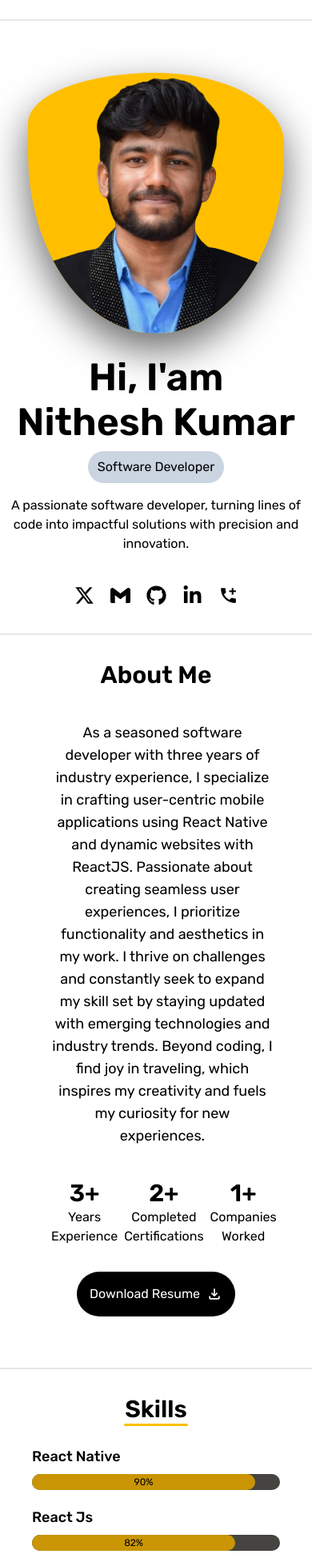
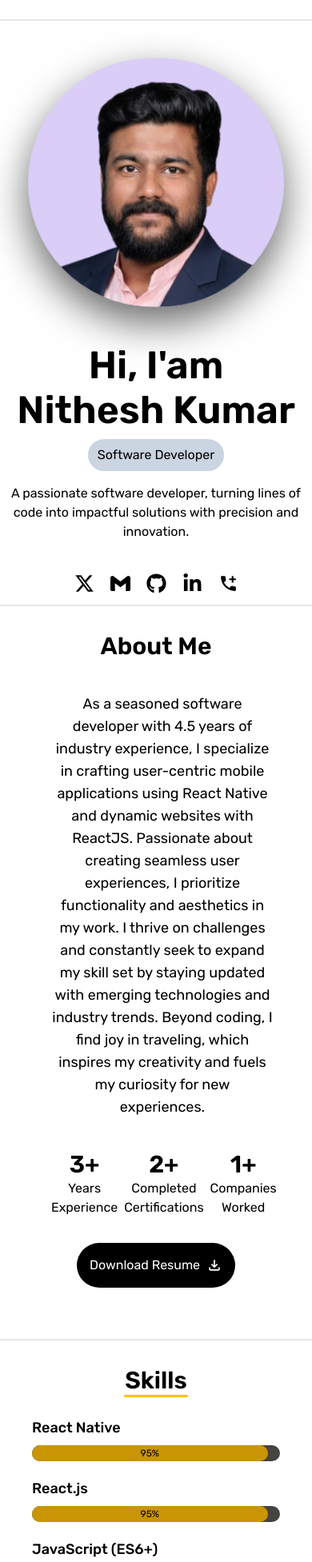
Before and after one commit to Nithesh06Kumar/portfolio-website, a React (Vite) app: page / in a window 390 px wide. Shown: the part 44-1997 px from the top of the page at 80% size. Built offline with nearby package versions, Linux system fonts and the light colour scheme.

Commit message:
[Refactor]:Refactored with latest data and few UI changes

```diff
--- a/src/assets/index.ts
+++ b/src/assets/index.ts
@@ -1,8 +1,9 @@
 import moon from "./navigation/moon.svg";
 import sun from "./navigation/sunny.svg";
 import profile from "./Home/profile.png";
-import profileTransparent from "./Home/profile-transparent.png";
 import mobiledev from "./About/mobile-dev.svg";
+import profileTransparent from "./Home/profile-bg.png";
+
 export const images = {
   moon,
   sun,
--- a/src/components/Footer/Footer.tsx
+++ b/src/components/Footer/Footer.tsx
@@ -5,7 +5,7 @@ const Footer: React.FC = () => {
     <div className="pb-10">
       <div className="border-t-2 mb-4" />
       <p className="text-center dark:text-themecolor-white">
-        @2024 nitheshkumar, IN. All Rights Reserved.
+        @2026 nitheshkumar, IN. All Rights Reserved.
       </p>
     </div>
   );
--- a/src/components/Hero/Hero.tsx
+++ b/src/components/Hero/Hero.tsx
@@ -1,38 +1,15 @@
 import React from "react";
-import { images } from "../../assets";
 import { FaXTwitter, FaGithub, FaLinkedinIn } from "react-icons/fa6";
 import { SiGmail } from "react-icons/si";
 import { MdAddIcCall } from "react-icons/md";
-import { motion } from "framer-motion";
 import useWindowDimensions from "../../hooks/useWindowDiamention";
+import Profilepicture from "./ProfilePicture/Profilepicture";
 
 const Hero: React.FC = () => {
   const { width } = useWindowDimensions();
   return (
     <div className=" md:flex md:justify-between md:w-full sm:ml-0">
-      <motion.div
-        initial={{ y: 0, x: width > 768 ? 300 : 0 }}
-        animate={{
-          y: 30,
-          transition: {
-            repeat: Infinity,
-            repeatType: "loop",
-            ease: "easeInOut",
-            duration: 1,
-          },
-        }}
-        whileInView={{ x: 0 }}
-        transition={{
-          duration: 1,
-        }}
-        className="md:flex-shrink-0 mx-auto md-mx-0 order-3 h-[40%] w-[80%] md:w-[38%] lg:w-[350px]  md:h-[65%] bg-color-3 dark:bg-themecolor-sky rounded-[65%/25%_35%_90%_90%] overflow-hidden drop-shadow-[0_20px_25px_rgba(1,0,0,0.6)] dark:drop-shadow-[0_15px_35px_rgba(255,255,255,0.6)] hover:scale-110 transition-all delay-50 -rotate-[0.6deg]"
-      >
-        <img
-          src={images.profileTransparent}
-          alt="profile"
-          className="relative -top-8 -left-1"
-        />
-      </motion.div>
+      <Profilepicture />
       <div className=" order-2 mt-12 text-center md:text-left md:ml-8 lg:mr-6">
         <h2 className="text-5xl font-semibold text-wrap dark:text-white">
           Hi, I'am
--- /dev/null
+++ b/src/components/Hero/ProfilePicture/Profilepicture.tsx
@@ -0,0 +1,37 @@
+import { images } from "../../../assets";
+import { motion } from "framer-motion";
+const Profilepicture = () => {
+  return (
+    <motion.div
+      initial={{ opacity: 0, y: 20 }}
+      animate={{
+        opacity: 1,
+        y: [0, -10, 0],
+        rotate: [0, 5, -5, 0],
+      }}
+      transition={{
+        duration: 2,
+        ease: "easeOut",
+        y: {
+          duration: 5,
+          repeat: Infinity,
+          ease: "easeInOut",
+        },
+        rotate: {
+          duration: 5,
+          repeat: Infinity,
+          ease: "easeInOut",
+        },
+      }}
+      className="md:flex-shrink-0 mx-auto md-mx-0 order-3 h-[40%] w-[80%] md:w-[38%] lg:w-[350px]  md:h-[75%] bg-color-3 dark:bg-themecolor-sky rounded-full overflow-hidden drop-shadow-[0_20px_25px_rgba(1,0,0,0.6)] dark:drop-shadow-[0_15px_35px_rgba(255,255,255,0.6)] hover:scale-110 transition-all delay-50 "
+    >
+      <img
+        src={images.profileTransparent}
+        alt="profile image"
+        className="relative -top-8 left-3"
+      />
+    </motion.div>
+  );
+};
+
+export default Profilepicture;
--- a/src/components/Skills/Skills.tsx
+++ b/src/components/Skills/Skills.tsx
@@ -1,21 +1,19 @@
 import React from "react";
 import ProgressBar from "../../components/ProgressBar/ProgressBar";
+import { skills } from "./skillsData";
 const Skills: React.FC = () => {
   return (
-    <>
+    <div id="skill-section">
       <h2 className="text-3xl font-semibold mb-6 mt-4 text-center flex flex-col items-center dark:text-themecolor-white">
         Skills
         <div className="w-[80px] h-[3px] bg-themecolor-gold rounded-full" />
       </h2>
-      <ProgressBar percentage={"90%"} title={"React Native"} />
-      <ProgressBar percentage={"82%"} title={"React Js"} />
-      <ProgressBar
-        percentage={"75%"}
-        title={"Redux, Routing And Other Libraries"}
-      />
-      <ProgressBar percentage={"70%"} title={"Material UI and Tailwind CSS"} />
-      <ProgressBar percentage={"90%"} title={"Javascript"} />
-    </>
+      {skills.map((item) => {
+        return (
+          <ProgressBar percentage={`${item.percentage}%`} title={item.name} />
+        );
+      })}
+    </div>
   );
 };
 
--- /dev/null
+++ b/src/components/Skills/skillsData.ts
@@ -0,0 +1,46 @@
+export const skills = [
+  {
+    name: "React Native",
+    percentage: "95",
+  },
+  {
+    name: "React.js",
+    percentage: "95",
+  },
+  {
+    name: "JavaScript (ES6+)",
+    percentage: "95",
+  },
+  {
+    name: "TypeScript",
+    percentage: "90",
+  },
+  {
+    name: "State Management (Redux Toolkit, Redux-Saga, Zustand)",
+    percentage: "90",
+  },
+  {
+    name: "API Integration (REST APIs)",
+    percentage: "95",
+  },
+  {
+    name: "Firebase (Analytics, Cloud Messaging, App Distribution)",
+    percentage: "80",
+  },
+  {
+    name: "Testing (Jest, Detox, Maestro)",
+    percentage: "70",
+  },
+  {
+    name: "CI/CD & Store Deployment",
+    percentage: "70",
+  },
+  {
+    name: "UI & Styling (HTML5, CSS3, SCSS, Bootstrap 5, Tailwind, Material UI)",
+    percentage: "85",
+  },
+  {
+    name: "Version Control (GitHub, GitLab)",
+    percentage: "85",
+  },
+];
--- a/src/components/Stepper/Stepper.tsx
+++ b/src/components/Stepper/Stepper.tsx
@@ -56,7 +56,7 @@ const Stepper: React.FC<StepperProp> = ({
                 <p className="text-lg uppercase text-color-5 font-normal flex mb-[6px]">
                   {element?.subtitle}
                 </p>
-                <p className="text-base dark:text-themecolor-white mb-[2px]">
+                <p className="text-base dark:text-themecolor-white mb-[2px] whitespace-pre-line">
                   {element?.description}
                 </p>
               </div>
--- a/src/data/nav-bar.ts
+++ b/src/data/nav-bar.ts
@@ -32,9 +32,9 @@ export const navbarData: TNavbar = {
     },
     {
       id: 4,
-      title: "Portfolio",
-      link: "/portfolio",
-      innerLink: false,
+      title: "Skills",
+      link: "/resume/#skill-section",
+      innerLink: true,
     },
     {
       id: 5,
--- a/src/pages/About/About.tsx
+++ b/src/pages/About/About.tsx
@@ -2,6 +2,7 @@ import React from "react";
 import { images } from "../../assets";
 import Button from "../../components/Button/Button";
 import { MdOutlineFileDownload } from "react-icons/md";
+import { downloadResumeFromPublic } from "../../utils/downloadResume";
 
 const About: React.FC = () => {
   return (
@@ -22,7 +23,7 @@ const About: React.FC = () => {
           height={420}
         />
         <p className="text-lg text-center md:text-left dark:text-themecolor-white">
-          As a seasoned software developer with three years of industry
+          As a seasoned software developer with 4.5 years of industry
           experience, I specialize in crafting user-centric mobile applications
           using React Native and dynamic websites with ReactJS. Passionate about
           creating seamless user experiences, I prioritize functionality and
@@ -53,7 +54,15 @@ const About: React.FC = () => {
         </div>
       </div>
       <div className="mx-auto mt-8 ">
-        <Button onClick={() => {}} className="flex items-center">
+        <Button
+          onClick={() =>
+            downloadResumeFromPublic(
+              `/src/assets/About/resume.pdf`,
+              "Nithesh_Kumar_Software_Engineer.pdf",
+            )
+          }
+          className="flex items-center"
+        >
           Download Resume
           <MdOutlineFileDownload className="ml-2" size={20} />
         </Button>
--- /dev/null
+++ b/src/utils/downloadResume.ts
@@ -0,0 +1,28 @@
+/**
+ * Downloads a resume file from a given URL or local path
+ * @param resumeUrl - URL or path to the resume file
+ * @param fileName - Optional custom filename for the downloaded file
+ */
+export const downloadResume = (
+  resumeUrl: string,
+  fileName: string = "resume.pdf",
+) => {
+  const link = document.createElement("a");
+  link.href = resumeUrl;
+  link.download = fileName;
+  link.target = "_blank";
+  document.body.appendChild(link);
+  link.click();
+  document.body.removeChild(link);
+};
+
+/**
+ * Downloads a resume from the public folder
+ * @param fileName - Name of the resume file in the public folder
+ */
+export const downloadResumeFromPublic = (
+  fileUrl: string,
+  fileName: string = "resume.pdf",
+) => {
+  downloadResume(fileUrl, fileName);
+};
--- a/tailwind.config.js
+++ b/tailwind.config.js
@@ -8,7 +8,7 @@ export default {
         color: {
           1: "#8e11d6",
           2: "#80e2ed",
-          3: "#ffbf00",
+          3: "#dacdf7",
           4: "#454440",
           5: "#c99504",
           6: "#FF98E2",
```
Also changed, not shown: src/pages/Resume/data.ts (+10 -3 lines), src/assets/Home/profile-bg.png (added), 1 other file (tests, documents, lock files or other folders).
